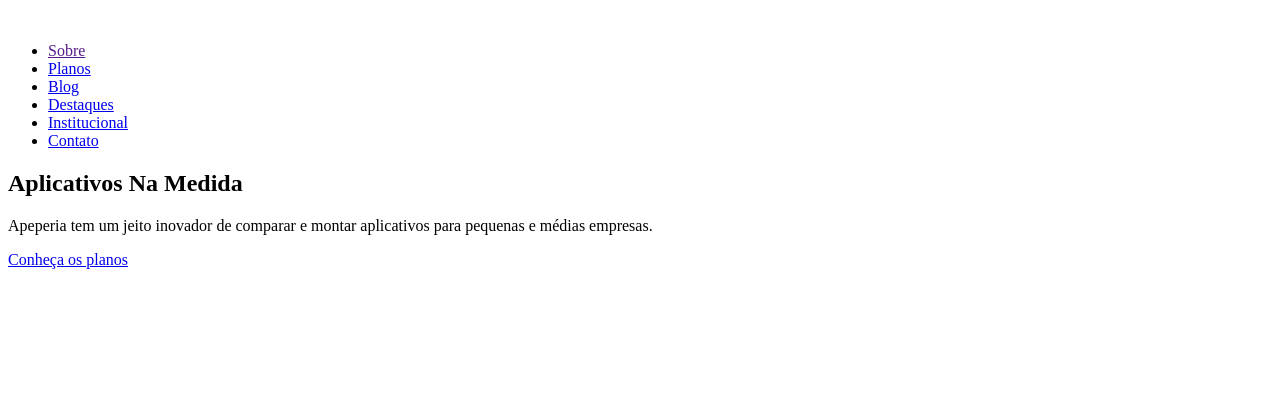
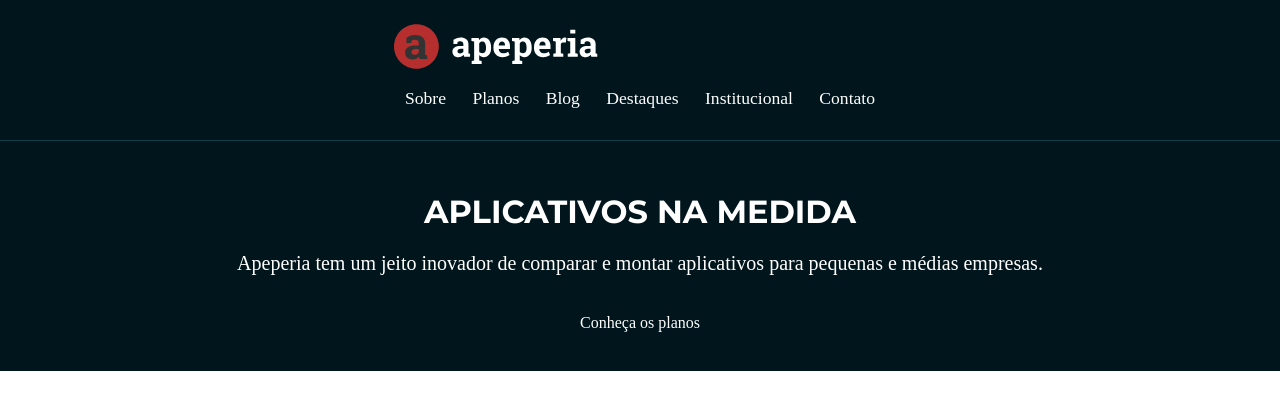
Before and after one commit to romulofrontend/2023-study-one-apeperia, a plain HTML site: page index.html in a window 1280 px wide. Drawn offline with Linux system fonts and the light colour scheme.

Commit message:
html include header e principal classes

```diff
--- a/index.html
+++ b/index.html
@@ -4,29 +4,37 @@
   <meta charset="UTF-8">
   <meta name="viewport" content="width=device-width, initial-scale=1.0">
   <title>Apeperia</title>
+  <link rel="preconnect" href="https://fonts.googleapis.com">
+  <link rel="preconnect" href="https://fonts.gstatic.com" crossorigin>
+  <link href="https://fonts.googleapis.com/css2?family=Montserrat:wght@300;400;700&family=Open+Sans:wght@300;400;700&display=swap" rel="stylesheet">
+
+  <link rel="stylesheet" href="css/reset.css">
+  <link rel="stylesheet" href="css/header.css">
+  <link rel="stylesheet" href="css/principal.css">
 </head>
 <body>
   <header class="header">
     <div class="header-top">
-      <img src="" alt="" class="header__logo">
+      <img src="./img/logo-apeperia.svg" alt="Logo da Apeperia" class="header__logo">
       <nav class="header__navigation">
-        <ul class="header__navigationList">
-          <li class="header__navigationItem">
+        <ul class="header__linklist">
+          <li class="header__link">
             <a href="" class="header__navigationLink">Sobre</a>
           </li>
-          <li class="header__navigationItem">
-            <a href="#" class="header__navigationLink">Planos</a>
+          <li class="header__link">
+            <a href="#">Planos</a>
           </li>
-          <li class="header__navigationItem">
-            <a href="#" class="header__navigationLink">Blog</a></li>
-          <li class="header__navigationItem">
-            <a href="#" class="header__navigationLink">Destaques</a>
+          <li class="header__link">
+            <a href="#">Blog</a>
           </li>
-          <li class="header__navigationItem">
-            <a href="#" class="header__navigationLink">Institucional</a>
+          <li class="header__link">
+            <a href="#">Destaques</a>
           </li>
-          <li class="header__navigationItem">
-            <a href="#" class="header__navigationLink">Contato</a>
+          <li class="header__link">
+            <a href="#">Institucional</a>
+          </li>
+          <li class="header__link">
+            <a href="#">Contato</a>
           </li>
         </ul>
       </nav>
```
